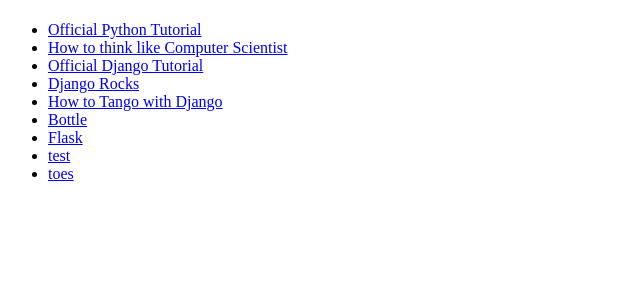
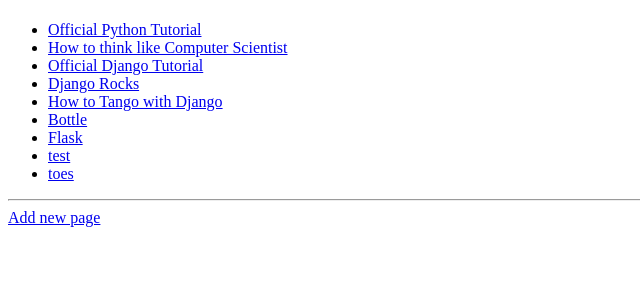
Before and after one commit to onty/django, a Django app: template templates/rango/category.html in a window 1280 px wide. Shown: the top 300 px of the page, without its empty margins (0-640 px from the left). Run offline with Django 3.2, Linux system fonts and the light colour scheme; the template is opened without the code that fills it: values that come from a table or form of the project are taken from there, others are empty; data comes from the database, SQL or seed files in the repository; both versions use the stored data as it was after the commit; parts of the project's set-up code (start-up, migrations or seed data) failed here and were passed over.

Commit message:
add pages with category done

```diff
--- a/rango/urls.py
+++ b/rango/urls.py
@@ -8,5 +8,6 @@ urlpatterns = patterns('',
         url(r'^category/(?P<category_name_url>\w+)/$', views.category,
         name='category'),
         url(r'^add_category/$', views.add_category, name='add_category'),
-        url(r'^add_page/$', views.add_page, name='add_page'),
+        url(r'^add_pages/$', views.add_page, name='add_page'),
+        url(r'^add_pages/(?P<category_name_url>\w+)/$', views.add_page, name='add_page'),
 )
--- a/templates/rango/add_page.html
+++ b/templates/rango/add_page.html
@@ -7,7 +7,7 @@
     <body>
         <h1>Add a Page</h1>
 
-        <form id="category_form" method="post" action="/rango/add_page/">
+        <form id="page_form" method="post" action="/rango/add_pages/{{ category_name_url }}/">
 
             {% csrf_token %}
             {% for hidden in form.hidden_fields %}
--- a/templates/rango/category.html
+++ b/templates/rango/category.html
@@ -18,5 +18,7 @@
         {% else %}
             The specified category {{ category_name }}  does not exist !
         {% endif %}
+        <hr/>
+        <a href='/rango/add_pages/{{ category.name }}'>Add new page</a>
     </body>
 </html>
```
Also changed, not shown: rango/views.py (+4 -4 lines), templates/rango/category_not_found.html (added, +11 -0 lines), rango.db, 11 other files.
